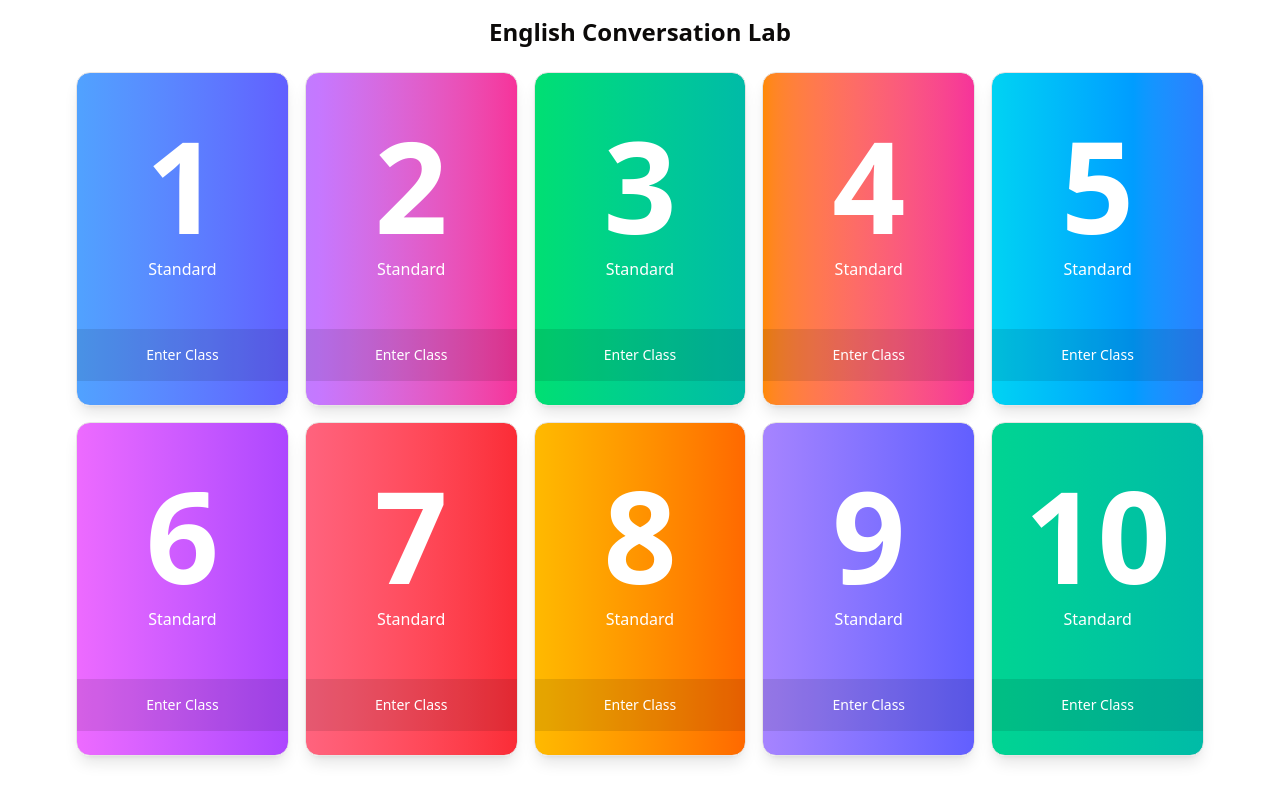
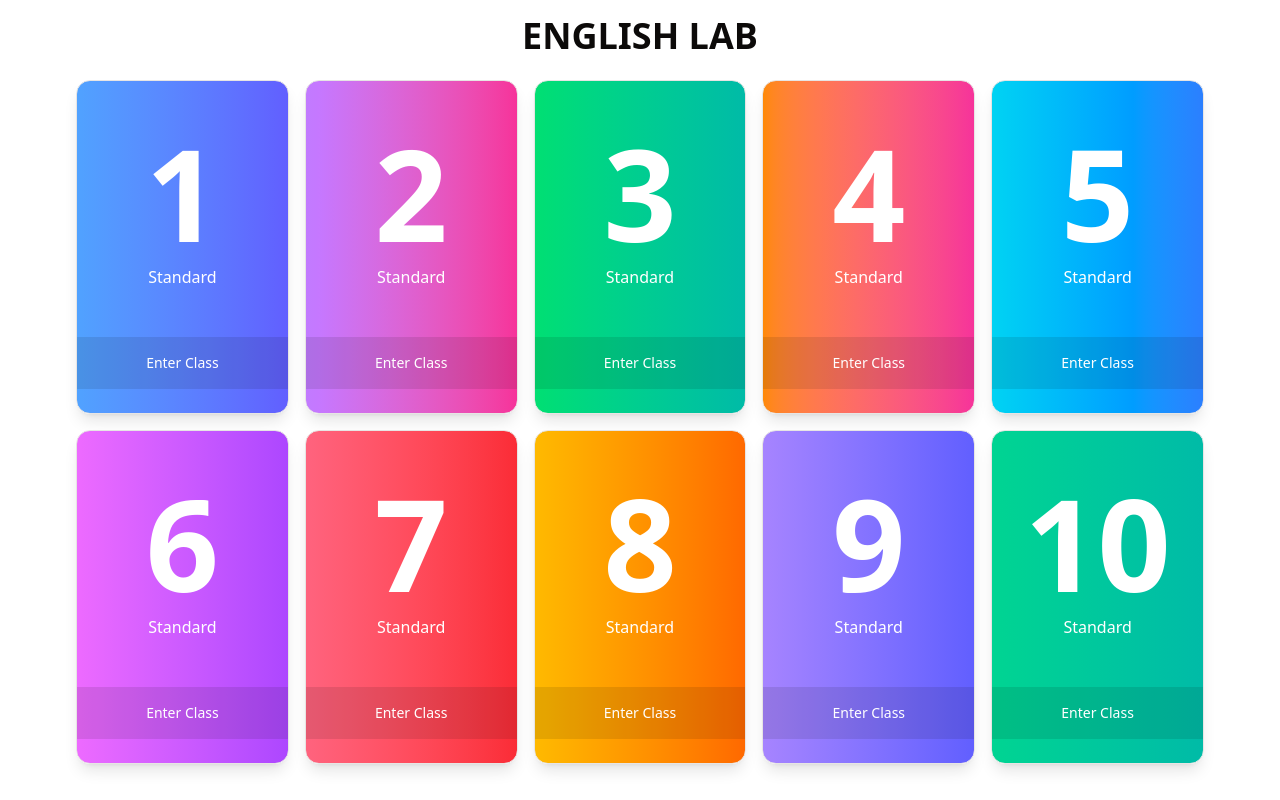
Before and after one commit to gyandeeparyan/english-lab, a React (Vite) app: page / in a window 1280 px wide. Built offline with nearby package versions, Linux system fonts and the light colour scheme.

Commit message:
Update HomePage component title for improved visibility and styling

```diff
--- a/src/components/HomePage.jsx
+++ b/src/components/HomePage.jsx
@@ -49,8 +49,8 @@ const colorScheme = {
 export const HomePage = () => {
   return (
     <div className='container mx-auto p-4'>
-      <h1 className='text-2xl font-bold mb-6 text-center'>
-        English Conversation Lab
+      <h1 className='text-2xl md:text-4xl font-bold mb-6 text-center font-dancing-script'>
+        ENGLISH LAB
       </h1>
       <div className='grid grid-cols-1  md:grid-cols-4 lg:grid-cols-5 gap-4'>
         {[1, 2, 3, 4, 5, 6, 7, 8, 9, 10].map((standard) => (
```
